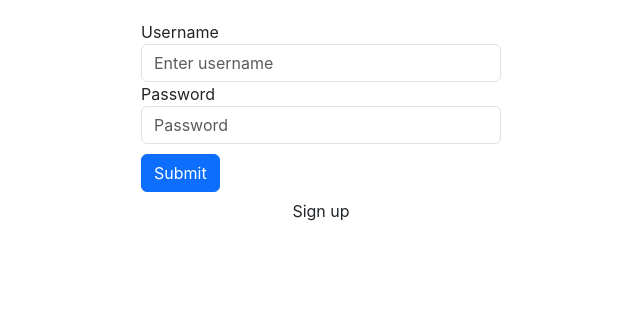
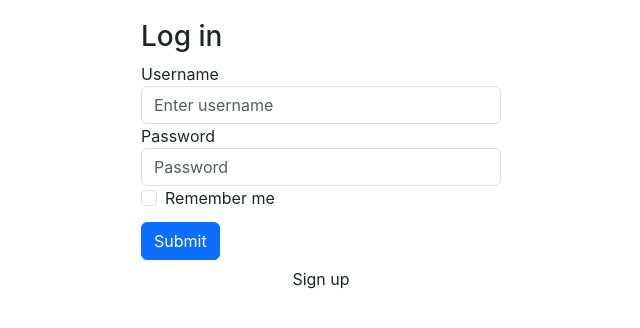
Before and after one commit to MoodyBlues04/SimpleAdminFront, a React (Create React App) app in the folder app/: page / in a window 1280 px wide. Shown: the top 328 px of the page, without its empty margins (319-959 px from the left). Built offline with nearby package versions, Linux system fonts and the light colour scheme.

Commit message:
login-remember-me

```diff
--- a/app/src/CustomHooks/useLocalStorage.js
+++ b/app/src/CustomHooks/useLocalStorage.js
@@ -1,13 +1,6 @@
 import { useState } from "react";
 
-/**
- *
- * @param {string} key
- * @param {int} initialValue
- * @param {int} expirationTime in seconds
- * @returns
- */
-export default function useLocalStorage(key, initialValue = null, expirationTime = 3600) {
+export default function useLocalStorage(key, initialValue = null) {
     const [storedValue, setStoredValue] = useState(() => {
         if (typeof window === "undefined") {
             return initialValue;
@@ -30,7 +23,7 @@ export default function useLocalStorage(key, initialValue = null, expirationTime
         }
     });
 
-    const setValue = (value) => {
+    const setValue = (value, expirationTime = 3600) => {
         try {
             const valueToStore = value instanceof Function ? value(storedValue) : value;
             setStoredValue(valueToStore);
--- a/app/src/components/Login.jsx
+++ b/app/src/components/Login.jsx
@@ -10,27 +10,43 @@ export default class Login extends React.Component {
         this.state = {
             username: null,
             password: null,
+            rememberCredentials: false,
         };
     }
 
     async handleSubmit(e) {
         try {
             e.preventDefault();
-            const loginResponse = await this.api.sendPost("login", this.state);
+            const loginResponse = await this.login();
+
             this.setJwt(loginResponse.access_token);
-            this.setCredentialsByState();
+            this.setCredentials(
+                this.state,
+                this.getCredentialsExpirationTime()
+            );
         } catch (error) {
             throw error;
         }
     }
 
-    setCredentialsByState() {
-        this.setCredentials(this.state);
+    async login() {
+        return this.api.sendPost("login", {
+            username: this.state.username,
+            password: this.state.password,
+        });
+    }
+
+    /**
+     * @returns expiration time in seconds
+     */
+    getCredentialsExpirationTime() {
+        return this.rememberCredentials ? 3600 * 24 * 10 : 3600;
     }
 
     render() {
         return (
             <div className="container" style={{ width: "30%" }}>
+                <h3>Log in</h3>
                 <form onSubmit={(e) => this.handleSubmit(e)}>
                     <div className="form-group">
                         <label htmlFor="username">Username</label>
@@ -56,6 +72,22 @@ export default class Login extends React.Component {
                             }
                         />
                     </div>
+                    <div class="form-check">
+                        <input
+                            type="checkbox"
+                            class="form-check-input"
+                            id="rememberMe"
+                            onChange={(e) =>
+                                this.setState({
+                                    rememberCredentials:
+                                        !this.state.rememberCredentials,
+                                })
+                            }
+                        />
+                        <label class="form-check-label" for="rememberMe">
+                            Remember me
+                        </label>
+                    </div>
                     <button
                         type="submit"
                         className="btn btn-primary"
--- a/app/src/components/Signup.jsx
+++ b/app/src/components/Signup.jsx
@@ -19,7 +19,7 @@ export default class Signup extends React.Component {
     async handleSubmit(e) {
         e.preventDefault();
         const loginResponse = await this.api.sendPost("user", this.state);
-        this.setJwt(loginResponse["access_token"]);
+        this.setJwt(loginResponse.access_token);
         this.setCredentialsByState();
     }
 
@@ -33,6 +33,7 @@ export default class Signup extends React.Component {
     render() {
         return (
             <div className="container" style={{ width: "30%" }}>
+                <h3>Sign up</h3>
                 <form onSubmit={(e) => this.handleSubmit(e)}>
                     <div className="form-group">
                         <label htmlFor="username">Username</label>
```
